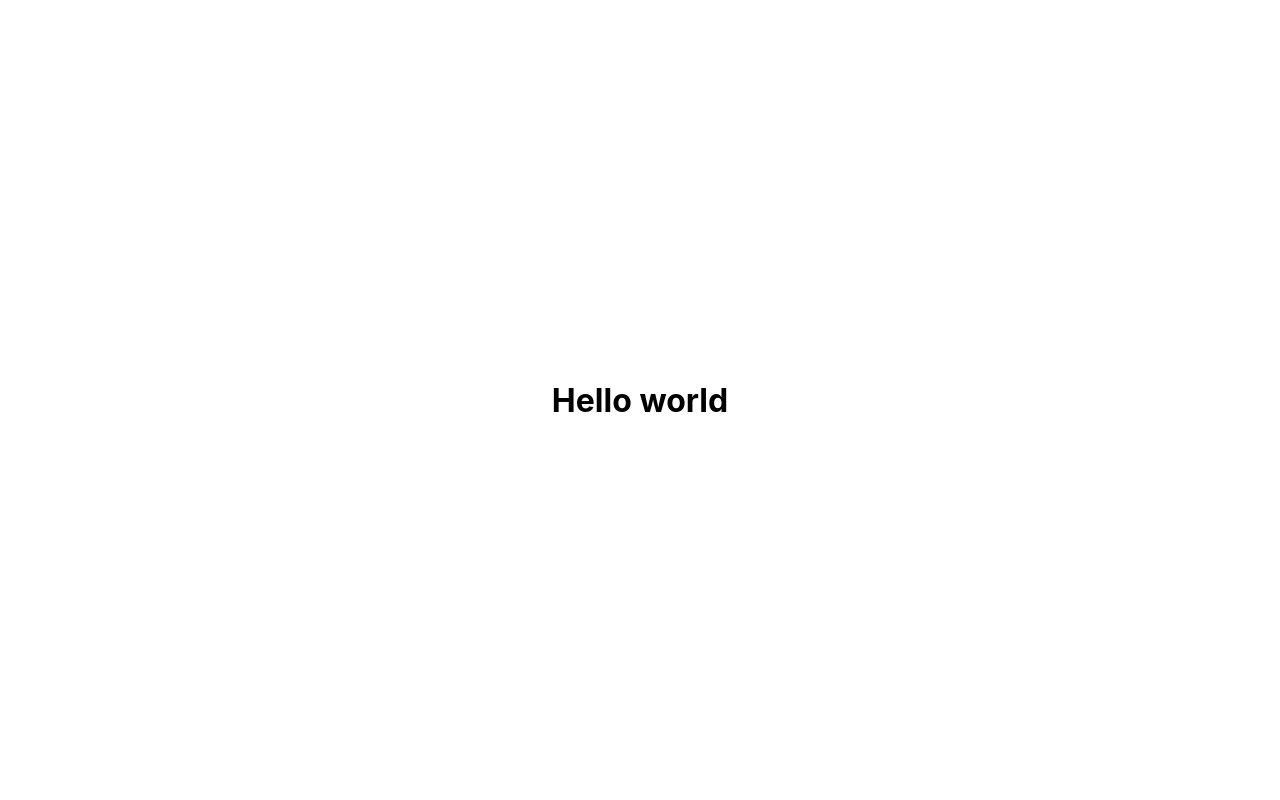
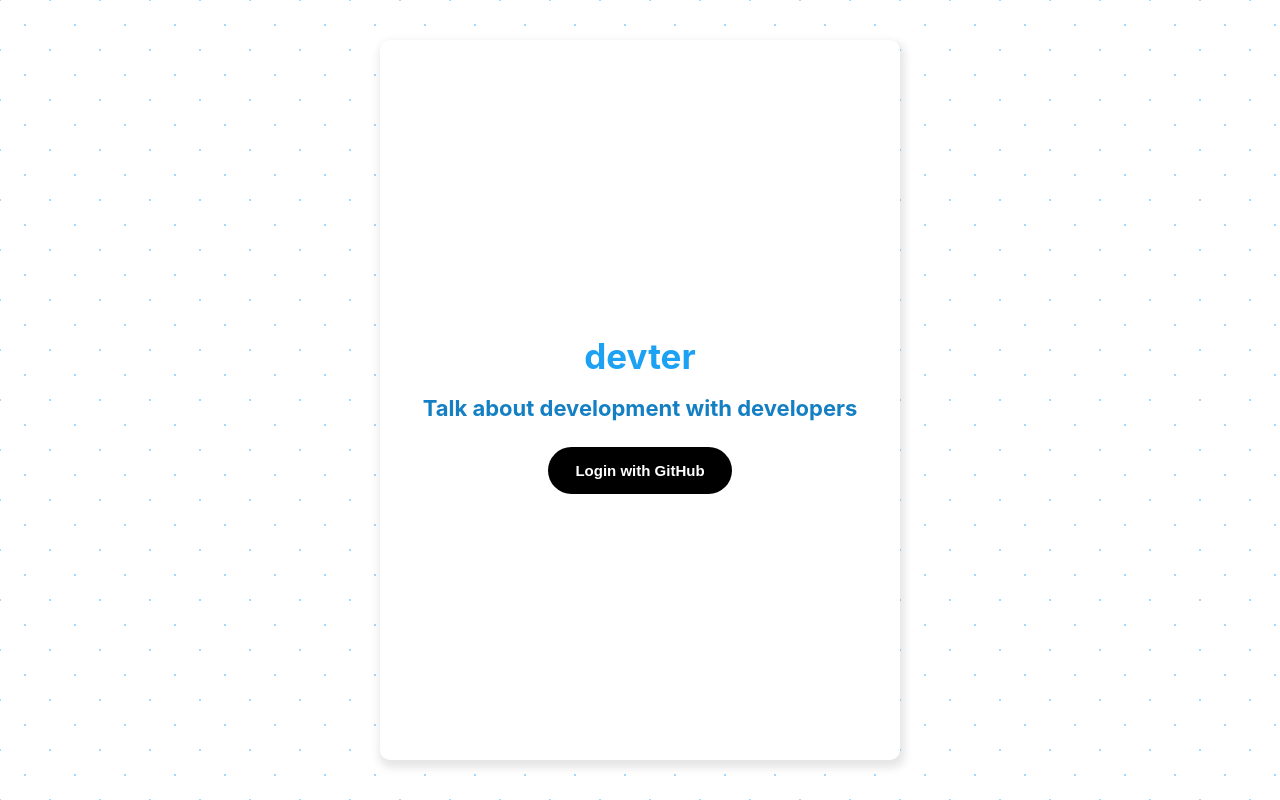
Before and after one commit to emiperalta/twitter-clone-nextjs, a Next.js app: page / in a window 1280 px wide. Built offline with nearby package versions, Linux system fonts and the light colour scheme.

Commit message:
github login

```diff
--- /dev/null
+++ b/components/Button/index.js
@@ -0,0 +1,11 @@
+import styles from '../../styles/Button.module.css';
+
+export default function Button({ children, onClick }) {
+  return (
+    <>
+      <button onClick={onClick} className={styles.btn}>
+        {children}
+      </button>
+    </>
+  );
+}
--- /dev/null
+++ b/firebase/client.js
@@ -0,0 +1,29 @@
+import firebase from 'firebase';
+
+const firebaseConfig = {
+  apiKey: 'AIzaSyC2KIc2GJ7WlbhbCCuXKGcF8UAlb6n6S9k',
+  authDomain: 'devter-twitter-clone-23b22.firebaseapp.com',
+  projectId: 'devter-twitter-clone-23b22',
+  storageBucket: 'devter-twitter-clone-23b22.appspot.com',
+  messagingSenderId: '1035024938505',
+  appId: '1:1035024938505:web:fffe57fef3f2f8c00dead8',
+  measurementId: 'G-MRBZCSN2TS',
+};
+
+!firebase.app.length && firebase.initializeApp(firebaseConfig);
+
+export const loginWithGitHub = () => {
+  const githubProvider = new firebase.auth.GithubAuthProvider();
+  return firebase
+    .auth()
+    .signInWithPopup(githubProvider)
+    .then(user => {
+      const { username, profile } = user.additionalUserInfo;
+      const { avatar_url, blog } = profile;
+      return {
+        avatar: avatar_url,
+        username,
+        url: blog,
+      };
+    });
+};
--- a/package.json
+++ b/package.json
@@ -8,6 +8,7 @@
     "start": "next start"
   },
   "dependencies": {
+    "firebase": "^8.6.2",
     "next": "10.2.3",
     "react": "17.0.2",
     "react-dom": "17.0.2"
--- a/pages/index.js
+++ b/pages/index.js
@@ -1,16 +1,41 @@
+import { useState } from 'react';
 import Head from 'next/head';
+
+import Button from '../components/Button';
+import { loginWithGitHub } from '../firebase/client';
 
 import styles from '../styles/Home.module.css';
 
 export default function Home() {
+  const [user, setUser] = useState(null);
+
+  const handleClick = () => {
+    loginWithGitHub()
+      .then(user => {
+        setUser(user);
+        console.log(user);
+      })
+      .catch(err => console.error(err));
+  };
+
   return (
-    <div className={styles.container}>
+    <div>
       <Head>
         <title>Home</title>
         <meta name='description' content='Homepage' />
       </Head>
 
-      <h1>Hello world</h1>
+      <div className={styles.container}>
+        <main className={styles.main}>
+          <section className={styles.section}>
+            <h1 className={styles.title}>devter</h1>
+            <h2 className={styles.subtitle}>
+              Talk about development with developers
+            </h2>
+            <Button onClick={handleClick}>Login with GitHub</Button>
+          </section>
+        </main>
+      </div>
     </div>
   );
 }
--- /dev/null
+++ b/styles/Button.module.css
@@ -0,0 +1,18 @@
+.btn {
+  border-radius: 9999px;
+  padding: 15px 27px;
+  font-size: 15px;
+  color: #fff;
+  background-color: #000;
+  outline: none;
+  border: none;
+  transition: opacity 0.3s ease;
+  cursor: pointer;
+  font-weight: 600;
+}
+.btn:hover {
+  opacity: 0.8;
+}
+.btn:active {
+  opacity: 0.9;
+}
--- a/styles/Home.module.css
+++ b/styles/Home.module.css
@@ -1,121 +1,40 @@
 .container {
-  min-height: 100vh;
-  padding: 0 0.5rem;
-  display: flex;
-  flex-direction: column;
-  justify-content: center;
-  align-items: center;
   height: 100vh;
+  display: grid;
+  place-items: center;
 }
 
 .main {
-  padding: 5rem 0;
-  flex: 1;
-  display: flex;
-  flex-direction: column;
-  justify-content: center;
-  align-items: center;
+  background-color: #fff;
+  border-radius: 10px;
+  box-shadow: 2px 5px 8px 3px rgba(0, 0, 0, 0.1);
+  width: 100%;
+  height: 100%;
 }
 
-.footer {
-  width: 100%;
-  height: 100px;
-  border-top: 1px solid #eaeaea;
-  display: flex;
-  justify-content: center;
-  align-items: center;
-}
-
-.footer a {
-  display: flex;
-  justify-content: center;
-  align-items: center;
-  flex-grow: 1;
-}
-
-.title a {
-  color: #0070f3;
-  text-decoration: none;
-}
-
-.title a:hover,
-.title a:focus,
-.title a:active {
-  text-decoration: underline;
+.section {
+  display: grid;
+  height: 100%;
+  place-content: center;
+  place-items: center;
 }
 
 .title {
-  margin: 0;
-  line-height: 1.15;
-  font-size: 4rem;
+  font-size: 35px;
+  color: #1da1f2;
+  margin-bottom: 0;
 }
 
-.title,
-.description {
+.subtitle {
+  color: #147fc2;
+  font-size: 22px;
   text-align: center;
+  margin-bottom: 26px;
 }
 
-.description {
-  line-height: 1.5;
-  font-size: 1.5rem;
-}
-
-.code {
-  background: #fafafa;
-  border-radius: 5px;
-  padding: 0.75rem;
-  font-size: 1.1rem;
-  font-family: Menlo, Monaco, Lucida Console, Liberation Mono, DejaVu Sans Mono,
-    Bitstream Vera Sans Mono, Courier New, monospace;
-}
-
-.grid {
-  display: flex;
-  align-items: center;
-  justify-content: center;
-  flex-wrap: wrap;
-  max-width: 800px;
-  margin-top: 3rem;
-}
-
-.card {
-  margin: 1rem;
-  padding: 1.5rem;
-  text-align: left;
-  color: inherit;
-  text-decoration: none;
-  border: 1px solid #eaeaea;
-  border-radius: 10px;
-  transition: color 0.15s ease, border-color 0.15s ease;
-  width: 45%;
-}
-
-.card:hover,
-.card:focus,
-.card:active {
-  color: #0070f3;
-  border-color: #0070f3;
-}
-
-.card h2 {
-  margin: 0 0 1rem 0;
-  font-size: 1.5rem;
-}
-
-.card p {
-  margin: 0;
-  font-size: 1.25rem;
-  line-height: 1.5;
-}
-
-.logo {
-  height: 1em;
-  margin-left: 0.5rem;
-}
-
-@media (max-width: 600px) {
-  .grid {
-    width: 100%;
-    flex-direction: column;
+@media (min-width: 520px) {
+  .main {
+    height: 90vh;
+    max-width: 520px;
   }
 }
--- a/styles/globals.css
+++ b/styles/globals.css
@@ -2,8 +2,12 @@ html,
 body {
   padding: 0;
   margin: 0;
-  font-family: -apple-system, BlinkMacSystemFont, Segoe UI, Roboto, Oxygen,
-    Ubuntu, Cantarell, Fira Sans, Droid Sans, Helvetica Neue, sans-serif;
+  font-family: -apple-system, BlinkMacSystemFont, Segoe UI, Roboto, Oxygen, Ubuntu,
+    Cantarell, Fira Sans, Droid Sans, Helvetica Neue, sans-serif;
+  background-image: radial-gradient(#0099ff33 1px, transparent 1px),
+    radial-gradient(#0099ff33 1px, transparent 1px);
+  background-position: 0 0, 25px 25px;
+  background-size: 50px 50px;
 }
 
 a {
```
Also changed, not shown: 1 other file (tests, documents, lock files or other folders).
